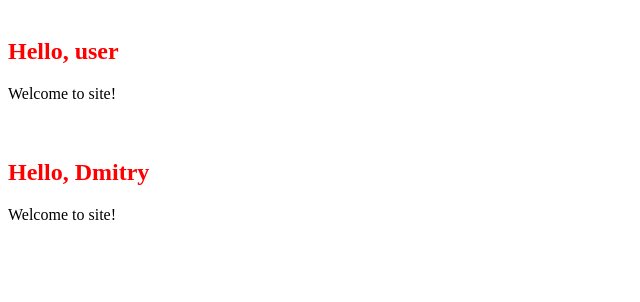
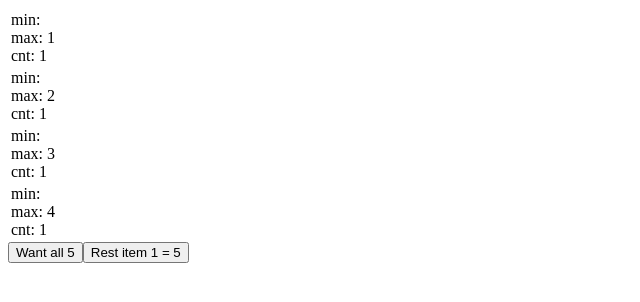
Before and after one commit to Trooper593/webpack, a React app: page / in a window 1280 px wide. Shown: the top 302 px of the page, without its empty margins (0-640 px from the left). Built offline with nearby package versions, Linux system fonts and the light colour scheme.

Commit message:
derrived state from props

```diff
--- /dev/null
+++ b/src/App.js
@@ -0,0 +1,79 @@
+import React, { useState } from "react";
+import AppHello from './components/hello/hello'
+
+const productFromServer = [
+    {
+        id: 100,
+        cnt: 1,
+        max: 1
+    },
+    {
+        id: 101,
+        cnt: 1,
+        max: 2
+    },
+    {
+        id: 103,
+        cnt: 1,
+        max: 3
+    },
+    {
+        id: 105,
+        cnt: 1,
+        max: 4
+    }
+];
+
+function App() {
+
+    let [products, setProducts] = useState(productFromServer);
+
+    let changeCnt = (id, cnt) => {
+        setProducts(products.map(pr => pr.id !== id ? pr : {...pr, cnt}));
+    }
+
+    let remove = (id) => {
+        setProducts(products.filter(pr => pr.id !== id));
+    }
+
+    let tmpSaleAllBy5 = () => {
+
+        setProducts((products) => products.map(pr => ({...pr, max: 5})));
+        setProducts((products) => products.map(pr => pr.id === 100 ? pr : {...pr, cnt:44}));
+
+    }
+
+    let restFirst5 = () => {
+        setProducts(products.map(pr => pr.id !== 100 ? pr : {
+            ...pr,
+            rest: 5,
+            cnt: pr.cnt > 5 ? 5 : pr.cnt
+        }));
+    }
+
+    let productsRows = products.map(pr => (
+        <tr key={pr.id}>
+            <td>
+                <AppHello
+                    max={pr.max}
+                    cnt={pr.cnt}
+                    key={pr.cnt} //вместо useEffect
+                />
+            </td>
+        </tr>
+    ));
+
+    return (
+        <div className="App">
+            <table>
+                <tbody>
+                    {productsRows}
+                </tbody>
+            </table>
+            <button type="button" onClick={tmpSaleAllBy5}>Want all 5</button>
+            <button type="button" onClick={restFirst5}>Rest item 1 = 5</button>
+        </div>
+    );
+}
+
+export default App;
--- a/src/components/hello/hello.js
+++ b/src/components/hello/hello.js
@@ -1,9 +1,17 @@
-import React from 'react';
-import styles from './hello.module.css';
+import React, {useRef, useState, useEffect} from 'react';
 
-export default function ({name = 'user'}){
-    return <div className={styles.box}>
-        <h2 className={`my-class ${styles.alert}`}>Hello, {name}</h2>
-        <p>Welcome to site!</p>
+export default function ({ min, max, cnt }){
+
+    let [value, setValue] = useState(cnt);
+
+    //вместо этого просто ставим key={pr.cnt} в родительском компоненте
+    // useEffect(() => {
+    //     setValue(cnt);
+    // }, [cnt]);
+
+    return <div>
+        <div>min: {min}</div>
+        <div>max: {max}</div>
+        <div>cnt: {value}</div>
     </div>
 }
--- a/src/components/hello/hello.module.css
+++ /dev/null
@@ -1,7 +0,0 @@
-.alert{
-    color: red;
-}
-
-.box{
-    padding: 10px 0;
-}
--- a/src/index.js
+++ b/src/main.js
@@ -1,14 +1,11 @@
 import './assets/main.css';
 import React from "react";
 import ReactDom from 'react-dom';
-import AppHello from './components/hello/hello';
+import App from './App';
 
 document.addEventListener('DOMContentLoaded', function(){
     ReactDom.render(
-        <>
-            <AppHello />
-            <AppHello name="Dmitry"/>
-        </>,
+        <App />,
         document.querySelector('.app')
     );
 })
--- a/webpack.config.js
+++ b/webpack.config.js
@@ -13,7 +13,7 @@ module.exports = {
     context: path.resolve(__dirname, 'src'),
     mode: 'development',
     entry: {
-        main: ['@babel/polyfill', './index.js'],
+        main: ['@babel/polyfill', './main.js'],
     },
     output: {
         filename: filename('js'),
```
